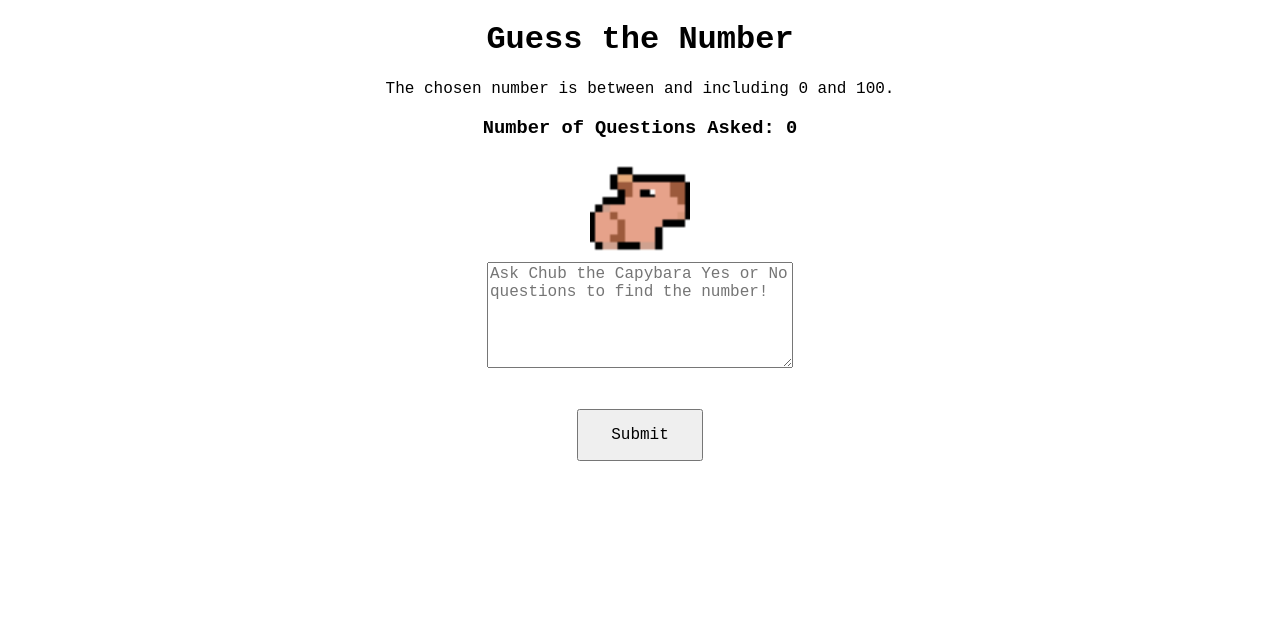
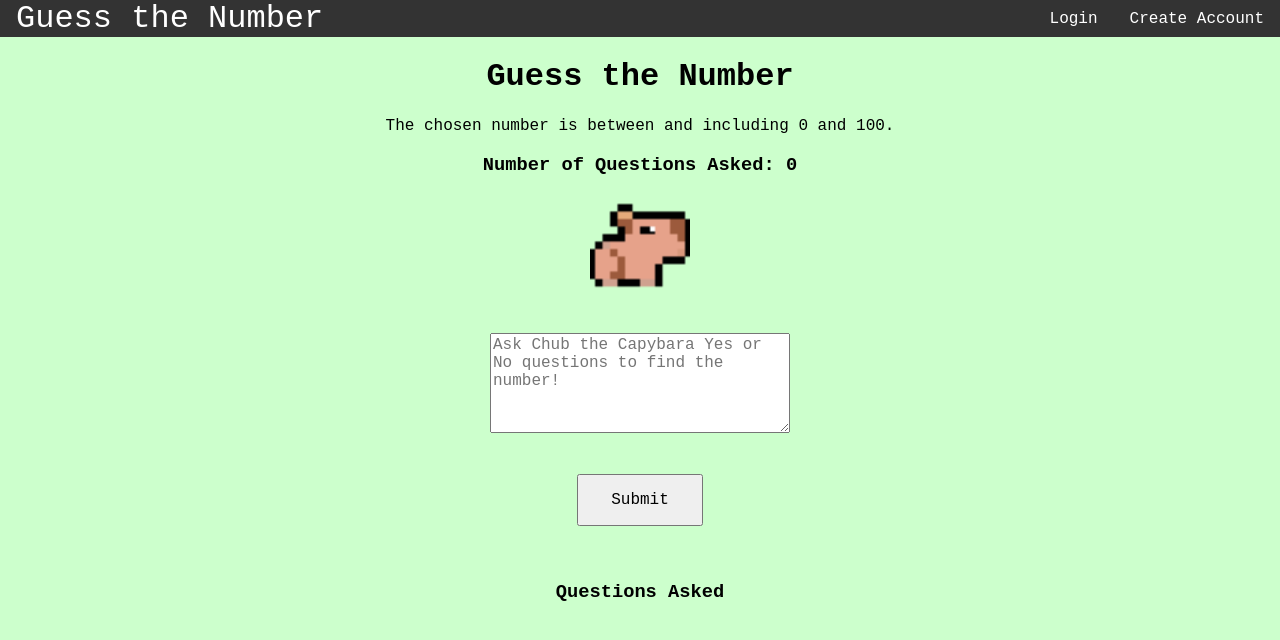
Before and after one commit to ethan-tam33/guessthenumber, a React (Create React App) app in the folder main/: page / in a window 1280 px wide. Shown: the top 640 px of the page. Built offline with nearby package versions, Linux system fonts and the light colour scheme.

Commit message:
questions added

```diff
--- a/main/src/App.css
+++ b/main/src/App.css
@@ -1,5 +1,6 @@
 body {
     font-family: 'Courier New', 'monospace';
+    background-color: rgb(204, 255, 204);
   }
 
 .container {
--- a/main/src/App.js
+++ b/main/src/App.js
@@ -1,4 +1,5 @@
 import './App.css';
+import Navbar from './components/Navbar.js'
 import Chat from './components/Chat.js'
 
 function App() {
@@ -8,11 +9,15 @@ function App() {
   return (
     <>
       <div class='container'>
+
+        <Navbar></Navbar>
+
         <h1>Guess the Number</h1>
 
         <p>The chosen number is between and including 0 and 100.</p>
 
         <Chat number={number}></Chat>
+
       </div>
 
 
--- a/main/src/components/Chat.js
+++ b/main/src/components/Chat.js
@@ -11,6 +11,8 @@ function Chat(props) {
 
             <img src='capybara.png' alt="capybara" class="biggerImage"></img>
 
+            <p id="output"></p>
+
             <br></br>
 
             <textarea class="text" type="text" id="userInput" placeholder="Ask Chub the Capybara Yes or No questions to find the number!"></textarea>
@@ -21,6 +23,14 @@ function Chat(props) {
 
             <button class="button" type="button" onClick={() => submitForm(questions, setQuestions, props.number)}>Submit</button>
 
+            <br></br>
+            <br></br>
+
+            <h3>Questions Asked</h3>
+
+            {/* should be a numbered list of questions in a flex box?*/}
+
+            <div id="questions"></div>
         </>
     )
 
--- /dev/null
+++ b/main/src/components/Navbar.css
@@ -0,0 +1,35 @@
+* {
+    box-sizing: border-box;
+}
+
+body {
+    margin:0;
+}
+
+.nav {
+    background-color: #333;
+    color: white;
+    display: flex;
+    justify-content: space-between;
+    align-items: center;
+    gap: 2rem;
+    padding: 0 1rem;
+}
+
+.nav ul {
+    padding: 0;
+    margin: 0;
+    list-style: none;
+    display: flex;
+    gap: 2rem;
+
+}
+
+.nav a {
+    color: inherit;
+    text-decoration: none;
+}
+
+.site-title {
+    font-size: 2rem;
+}
--- /dev/null
+++ b/main/src/components/Navbar.js
@@ -0,0 +1,24 @@
+import './Navbar.css'
+
+function Navbar() {
+    return (
+        <>
+            <nav className="nav">
+                <a href="/" className="site-title">Guess the Number</a>
+
+                <ul>
+                    <li>
+                        <a href="/login">Login</a>
+                    </li>
+                    <li>
+                        <a href="/createacc">Create Account</a>
+                    </li>
+                </ul>
+            </nav>
+
+        </>
+    )
+
+}
+
+export default Navbar
--- a/main/src/components/Submit.js
+++ b/main/src/components/Submit.js
@@ -12,13 +12,33 @@
 //     return completion[0];
 // }
 
+
+// hmm i'd like this function to also allow the text to generate char by char
+function showText(output) {
+    const hiddenText = document.getElementById('output');
+    hiddenText.innerHTML = output;
+    hiddenText.style.display = 'block';
+}
+
+function addNewQuestion(question, output) {
+    const currQuestions = document.getElementById('questions');
+    const newQuestion = document.createElement('li');
+    newQuestion.textContent = question + " -> " + output;
+    currQuestions.appendChild(newQuestion);
+}
+
 function submitForm(questions, setQuestions, number) {
-    setQuestions(questions + 1)
-
-
     // get user input
     const userInput = document.getElementById('userInput').value;
     console.log(typeof(userInput))
+
+    // userInput must contain some string
+    if (userInput === "") {
+        return;
+    }
+
+
+    setQuestions(questions + 1)
 
     // check if user found the correct number
     if (userInput.includes(' ' + number)) {
@@ -26,16 +46,26 @@ function submitForm(questions, setQuestions, number) {
 
         // add congratulations sentence like "Congrats, the number was 8! You asked 11 questions."
         // disable the submit button?
-
-
     }
 
     // send user input to chatgpt
     // const chatGPTOutput = askChatGPT(userInput);
+    const chatGPTOutput = "Yes."
+
+    // chatGPT output appears onscreen
+    // showText(chatGPTOutput)
+    showText("helloooooo")
+
 
 
     console.log(userInput)
 
+    // clear textarea once button is clicked
+    document.getElementById("userInput").value = "";
+
+    // append new question to questions asked
+    addNewQuestion(userInput, chatGPTOutput);
+
 }
 
 export default submitForm
```
Also changed, not shown: main/src/components/Chat.css (line endings or trailing spaces).
